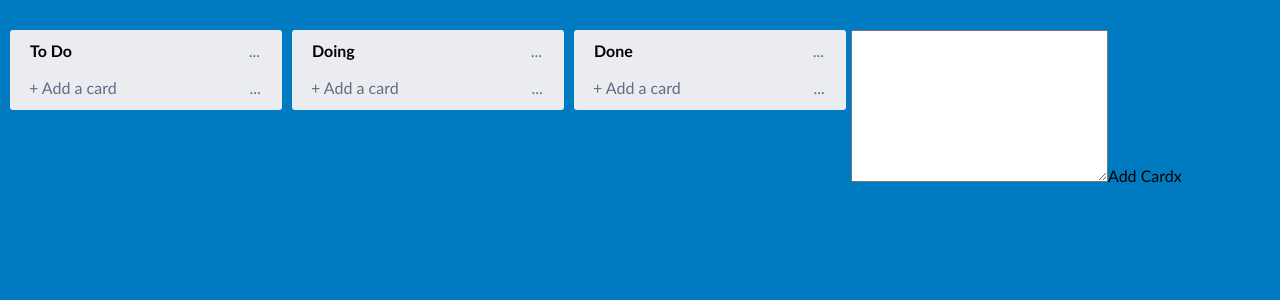
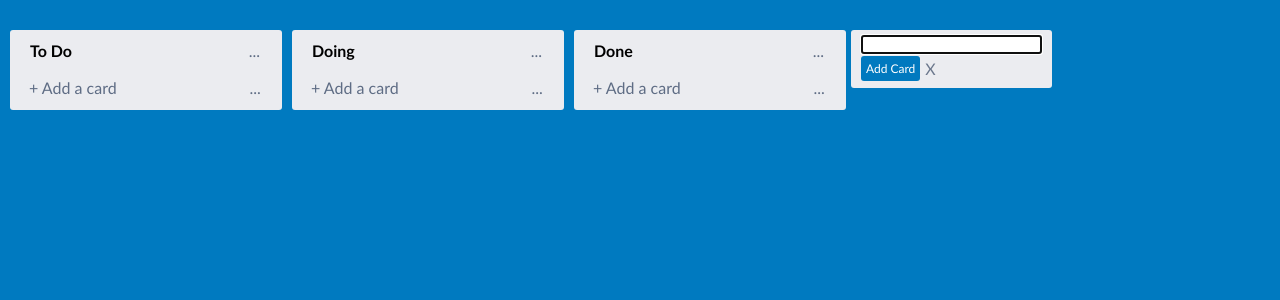
Before and after one commit to lijian-cai/drag-drop, a React (Create React App) app: page / in a window 1280 px wide. Both pictures are taken after a click on the link "+ Add another list". Shown: the top 300 px of the page. Built offline with nearby package versions, Linux system fonts and the light colour scheme.

Commit message:
Styled CardToAdd component

```diff
--- a/src/Dashborad/Dashboard.js
+++ b/src/Dashborad/Dashboard.js
@@ -12,8 +12,8 @@ import { INITIAL_COLUMNS } from "./dashboard.data";
 
 const Container = styled.div`
   display: flex;
-  align-items:flex-start;
-  align-content:flex-start;
+  align-items: flex-start;
+  align-content: flex-start;
   width: 100%;
   height: 100%;
   padding: 30px 5px;
@@ -59,7 +59,12 @@ export default function Dashboard() {
         />
       ))}
       {isAdding ? (
-        <CardToAdd />
+        <CardToAdd
+          bgColor={"#ebecf0"}
+          onClose={() => setIsAdding(false)}
+          placeholder="Enter list title..."
+          name="add-list"
+        />
       ) : (
         <Link onClick={() => setIsAdding(true)}>+ Add another list</Link>
       )}
--- a/src/common/CardToAdd.js
+++ b/src/common/CardToAdd.js
@@ -1,12 +1,82 @@
 import React from "react";
 import styled from "styled-components";
+import Input from "./Input";
 
-export default function CardToAdd({ placeholder }) {
+const Container = styled.div`
+  display: flex;
+  flex-direction: column;
+  padding: 5px 10px;
+  box-sizing: border-box;
+  background-color: ${(props) => props.bgColor || "transparent"};
+  border-radius: 3px;
+`;
+
+const Action = styled.div`
+  display: flex;
+  align-items: center;
+`;
+
+const StyledTextarea = styled.div`
+  background-color: white;
+  min-height: 54px;
+  box-sizing: border-box;
+  padding: 5px;
+  padding-bottom: 20px;
+  margin-bottom: 5px;
+  border-radius: 3px;
+  border-bottom: 1px solid #091e4240;
+  transition: all 0.3s;
+  font-family: -apple-system, "system-ui", "Segoe UI", Roboto, "Noto Sans",
+    Ubuntu, "Droid Sans", "Helvetica Neue", sans-serif;
+  font-size: 14px;
+  letter-spacing: 0px;
+  font-weight: 400;
+  white-space: pre-wrap;
+  overflow-wrap: break-word;
+  outline: 0px solid transparent;
+`;
+
+const AddLink = styled.a`
+  display: inline-block;
+  padding: 5px;
+  border-radius: 3px;
+  background-color: #0079bf;
+  color: white;
+  font-size: 12px;
+  cursor: pointer;
+
+  &:hover {
+    background-color: #026aa7;
+  }
+`;
+
+const CloseLink = styled.a`
+  display: inline-block;
+  padding: 5px;
+  color: #6b778c;
+  cursor: pointer;
+
+  &:hover {
+    color: #42526e;
+  }
+`;
+
+export default function CardToAdd({ name, bgColor, placeholder, onClose }) {
   return (
-    <div>
-      <textarea name="" id="" cols="30" rows="10"></textarea>
-      <a>Add Card</a>
-      <a>x</a>
-    </div>
+    <Container bgColor={bgColor}>
+      {name === "add-list" ? (
+        <Input />
+      ) : (
+        <StyledTextarea
+          name={name}
+          placeholder={placeholder}
+          contentEditable={true}
+        />
+      )}
+      <Action>
+        <AddLink>Add Card</AddLink>
+        <CloseLink onClick={onClose}>X</CloseLink>
+      </Action>
+    </Container>
   );
 }
--- a/src/common/Column.js
+++ b/src/common/Column.js
@@ -90,7 +90,10 @@ export default function Column({ id, title, onTitleEdit }) {
         <Link center={true}>...</Link>
       </Header>
       {isAdding ? (
-        <CardToAdd />
+        <CardToAdd
+          onClose={() => setIsAdding(false)}
+          placeholder="Enter a title for this card..."
+        />
       ) : (
         <Footer>
           <Link flex="8" onClick={() => setIsAdding(true)}>
```
